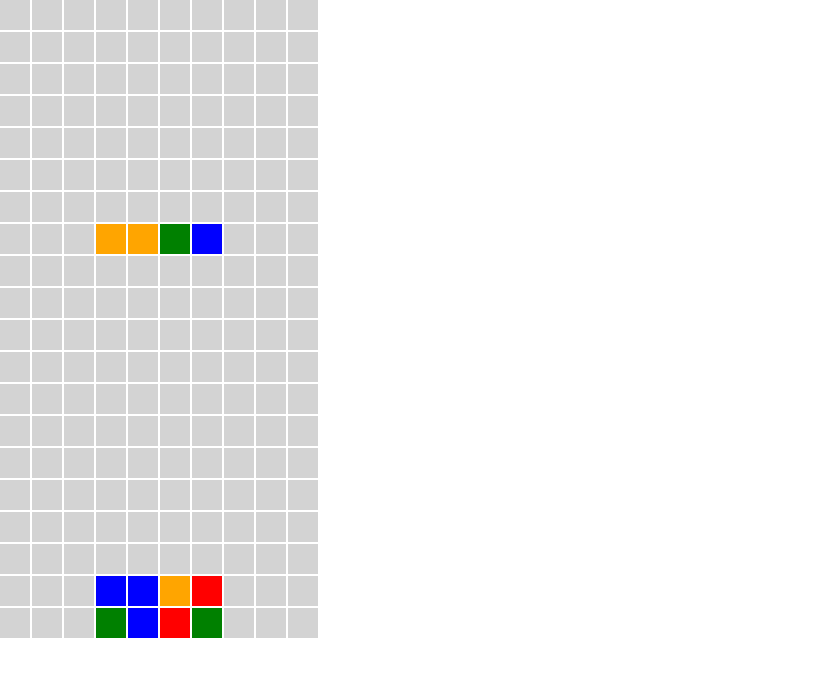
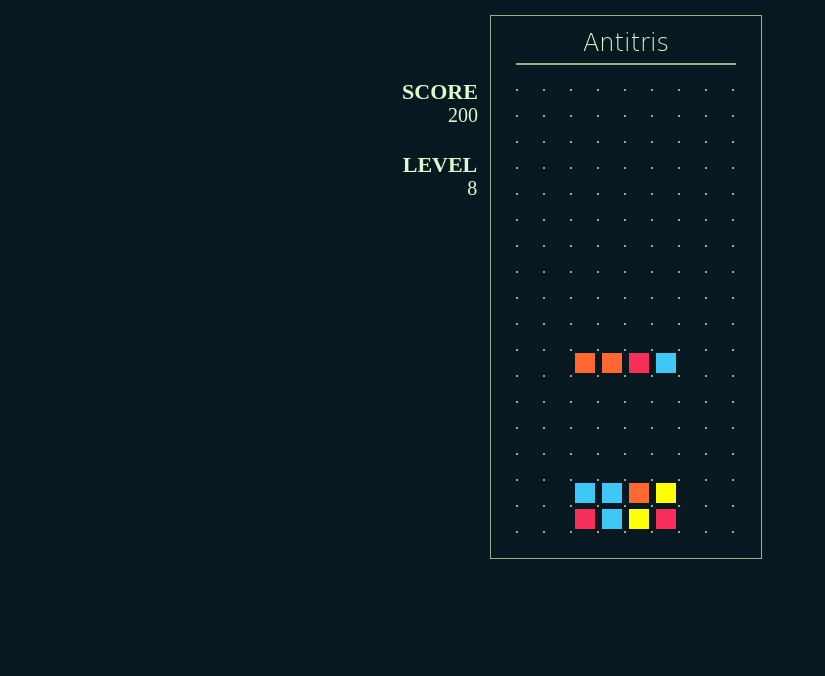
Before and after one commit to Lyatus/antitris, a plain HTML site: page index.html in a window 1280 px wide. Shown: the whole page, without its empty margins (0-825 px from the left). Drawn offline with Linux system fonts and the light colour scheme; a web font is replaced by a local one.

Commit message:
UI_Design

```diff
--- a/index.html
+++ b/index.html
@@ -3,10 +3,26 @@
 		<title>Antitris</title>
 		<link rel="stylesheet" media="screen" type="text/css" href="reset.css">
 		<link rel="stylesheet" media="screen" type="text/css" href="style.css">
+		<link href="https://fonts.googleapis.com/css?family=Bigshot+One|Kumar+One|Open+Sans+Condensed:300|Roboto+Condensed:300,300i,400,400i,700,700i|Unica+One" rel="stylesheet">
 		<style id="style" type="text/css"></style>
 	</head>
 	<body>
-		<div id="grid"></div>
+		<div id="content">
+			<aside>
+				<div id="SCORE">
+					<h1>SCORE<h/1>
+					<p>200</p> <br>
+				</div>
+
+				<div id="LEVEL">
+					<h1>LEVEL<h/1>
+					<p>8</p> <br>
+				</div>
+			</aside>
+			<div id="grid">
+				<h2> Antitris </h2>
+			</div>
+		</div>
 	</body>
 	<script type="text/javascript" src="script.js"></script>
 </html>
--- a/script.js
+++ b/script.js
@@ -1,7 +1,7 @@
-var width = 10, height = 20;
-var colors = ['red','green','blue','orange'];
-var VOID = 'lightgrey';
-var FLASH = 'black';
+var width = 8, height = 18;
+var colors = ['#ffff04','#f62e59','#3fc7f5','#ff6831'];
+var VOID = '#071820';
+var FLASH = '#E1F9D1';
 var grid = {};
 var gridElement = document.getElementById('grid');
 var state;
@@ -146,8 +146,11 @@ function findTetrominoInner(tetromino,x,y,color){
 document.body.onkeydown = keydown;
 
 for(var y=0;y<height;y++){
-	for(var x=0;x<width;x++)
+	for(var x=0;x<width;x++){
+		gridElement.innerHTML += '<div class="frame"></div>';
 		gridElement.innerHTML += '<div id="'+x+'_'+y+'" class="cell"></div>';
+	}
+	gridElement.innerHTML += '<div class="frame"></div>';
 	gridElement.innerHTML += '<br/>';
 }
 
--- a/style.css
+++ b/style.css
@@ -1,10 +1,98 @@
 body{
+	background-color: #071820;
 	width: 100%;
 	height: 100%;
 }
+
+#content{
+	margin: auto; /* Magic : everything is centered */
+	text-align:center;
+	margin-top: 15px;
+	width: 500px;
+}
+
 .cell{
-	width: 30px;
-	height: 30px;
+	width: 20px;
+	height: 20px;
 	display: inline-block;
-	margin: 0px 2px 2px 0px;
+	margin: 2px 2px 4px 1px;
 }
+.frame{
+	display: inline-block;
+	height: 2px;
+	position: relative;
+	right: 1px;
+	bottom:0px;
+	width: 0px;
+	border-left: dotted 2px #8db28c;
+	/*border-right: dotted 2px grey;*/
+	margin: 0px 1px 0px 1px;
+}
+
+#grid{
+	background-color: #071820;
+	border-left: 1px solid #8db28c;
+	border-right: 1px solid #8db28c;
+	border-bottom: 1px solid #8db28c;
+	border-top: 1px solid #8db28c;
+	padding: 15px 25px 25px 25Px;
+	float: left;
+	/*margin-top: 54px;*/
+	/*display: inline-block;*/
+	/*padding:9px;*/
+}
+
+aside {
+
+	display: block;
+	float: left;
+	/*margin-right: 8px;*/
+	margin-top: 64px;
+	width: 100px;
+
+}
+
+#score{
+	display: inline-block;
+	/*width: 200px;*/
+	}
+
+
+#level {
+	display: inline-block;
+	/*width: 200px;*/
+}
+
+	/* text */
+
+p {
+	text-align: right;
+	font-family: 'Letter Gothic Std';
+	font-weight: 100;
+	font-size: 20px;
+	/*font-style: italic;*/
+	line-height: 1;
+	color: #dff8d0;
+
+}
+
+h1 {
+	text-align: right;
+	font-weight: 700;
+	font-family: 'Letter Gothic Std';
+	font-size: 22px;
+	color: #dff8d0;
+	/*border-top: 1px solid white;
+	padding-top: 8px;*/
+	line-height: 1.2;
+}
+
+h2 {
+	text-align: center;
+	font-weight: 200;
+	font-family: 'Kumar One', cursive;
+	font-size: 24px;
+	color: #dff8d0;
+	padding-bottom: 8px;
+	border-bottom: 2px solid #8db28c;
+}
```
